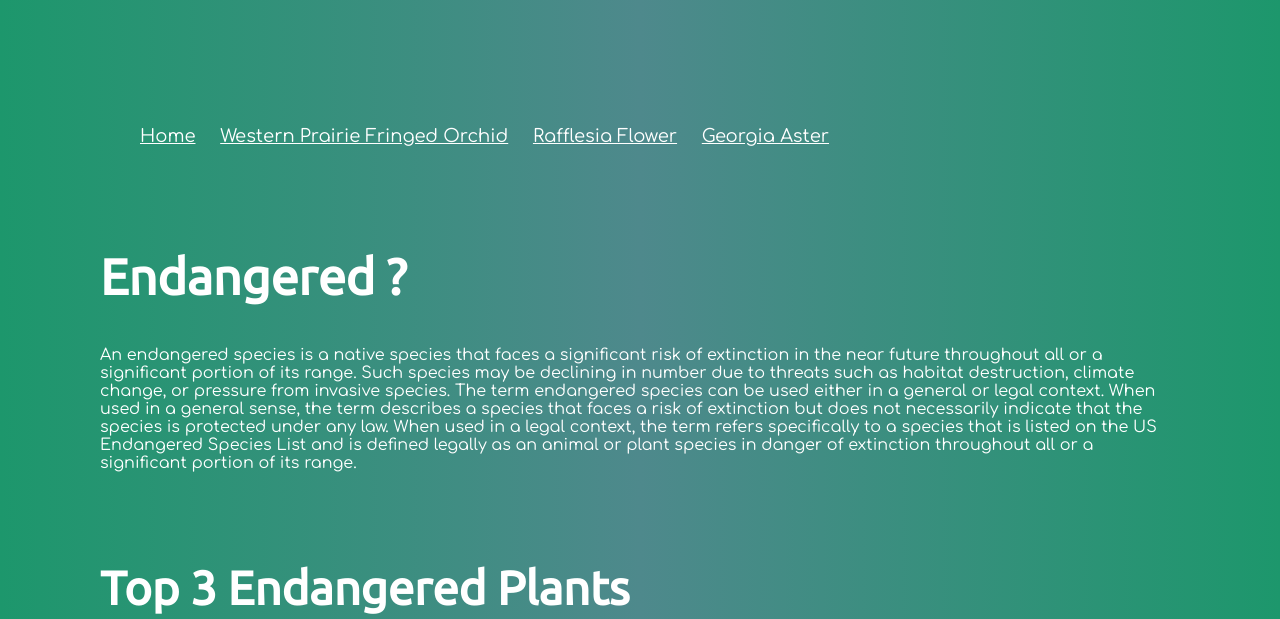
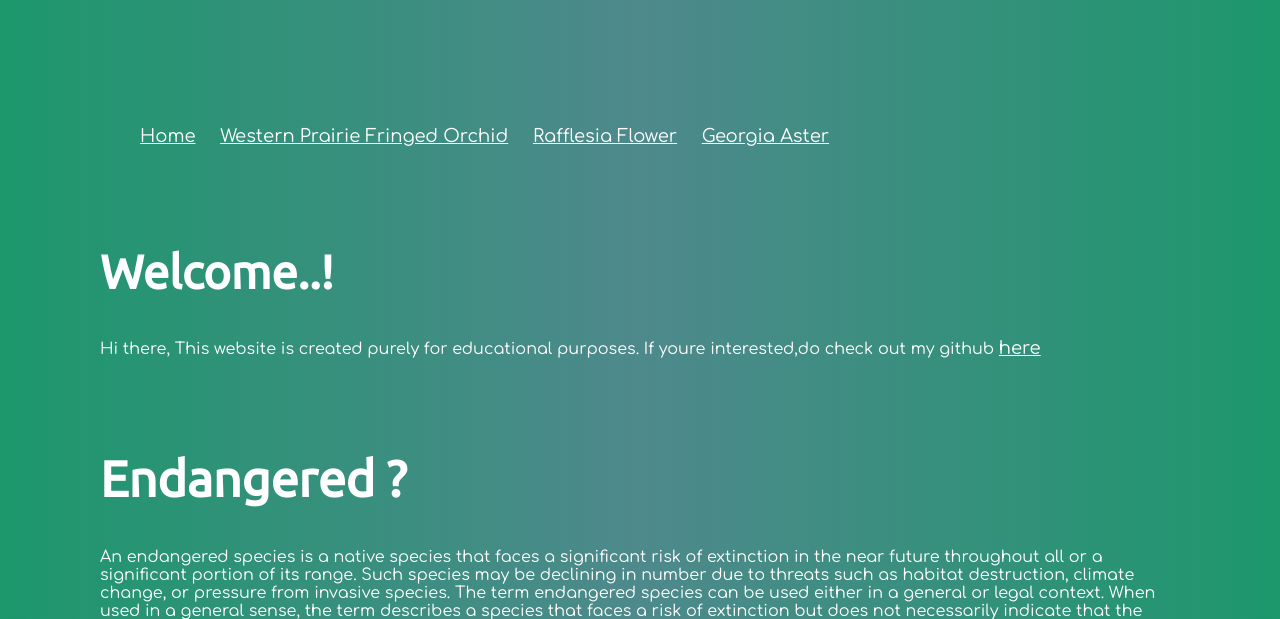
Before and after one commit to cmkishores/endangered_species, a Django app: page / in a window 1280 px wide. Shown: the top 619 px of the page. Run offline with Django 3.2, Linux system fonts and the light colour scheme; some web fonts are replaced.

Commit message:
Put in Git link and made some content changes to index

```diff
--- a/templates/index.html
+++ b/templates/index.html
@@ -7,6 +7,10 @@ Endangered Species
 	    {% endblock title  %}
 {% block body %}
 <body>
+  <h2 class = "welcomeh2" >Welcome..!</h2>
+
+  <p>Hi there, This website is created purely for educational purposes. If youre interested,do check out my github <a href = "https://github.com/cmkishores" target = 'blank' > here </a></p>
+
   <h2 id = "TitleQ"> Endangered ?</h2>
   <p class = "contents"> An endangered species is a native species that faces a significant risk of extinction in the near future throughout all or a significant portion of its range. Such species may be declining in number due to threats such as habitat destruction, climate change, or pressure from invasive species.
 
```
